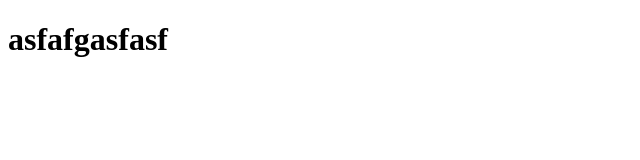
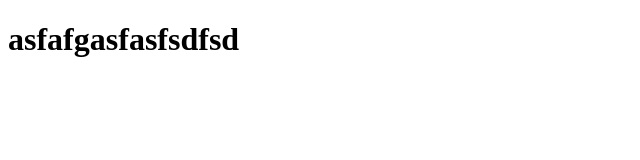
Before and after one commit to programist2000/rsschool-cv, a plain HTML site: page index.html in a window 1280 px wide. Shown: the whole page, without its empty margins (0-640 px from the left). Drawn offline with Linux system fonts and the light colour scheme.

Commit message:
Update index.html

```diff
--- a/index.html
+++ b/index.html
@@ -7,6 +7,6 @@
     <title>Document</title>
 </head>
 <body>
-    <h1>asfafgasfasf</h1>
+    <h1>asfafgasfasfsdfsd</h1>
 </body>
 </html>
```
